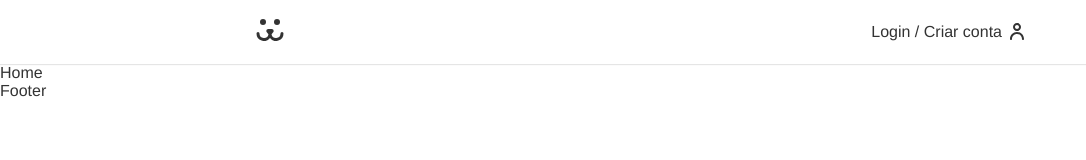
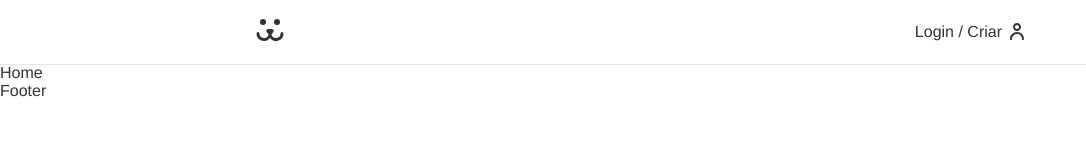
Before and after one commit to jorgejrdj/instadog, a React (Create React App) app: page / in a window 1280 px wide. Shown: the top 160 px of the page, without its empty margins (0-1086 px from the left). Built offline with nearby package versions, Linux system fonts and the light colour scheme.

Commit message:
login finalizado

```diff
--- a/src/Components/Header.js
+++ b/src/Components/Header.js
@@ -5,21 +5,25 @@ import { ReactComponent as Dogs } from '../Assets/dogs.svg'
 import { UserContext } from '../UserContext';
 
 export const Header = () => {
-  const { data } = React.useContext(UserContext);
+  const { data, userLogout } = React.useContext(UserContext);
 
   return (
-    <div className={styles.header}>
+    <header className={styles.header}>
       <nav className={`${styles.nav} container`}>
-        <Link className={styles.logo} to="/" aria-label="Dogs-Home">
+        <Link className={styles.logo} to="/" aria-label="Dogs - Home">
           <Dogs />
         </Link>
-        {data ? (<Link className={styles.login} to="/conta">
-          {data.nome}</Link>
-        ) : (<Link className={styles.login} to="/login">
-          Login / Criar conta</Link>
+        {data ? (
+          <Link className={styles.login} to="/conta">
+            {data.nome}
+            <button onClick={userLogout}>Sair</button>
+          </Link>
+        ) : (
+          <Link className={styles.login} to="/login">
+            Login / Criar
+          </Link>
         )}
-
       </nav>
-    </div>
-  )
-}
+    </header>
+  );
+};
--- a/src/Components/Login/Login.js
+++ b/src/Components/Login/Login.js
@@ -1,19 +1,23 @@
 import React from 'react'
-import { Route, Routes } from 'react-router-dom'
+import { Navigate, Route, Routes } from 'react-router-dom'
+import { UserContext } from '../../UserContext'
 import { LoginCreate } from './LoginCreate'
 import { LoginForm } from './LoginForm'
 import { LoginPasswordLost } from './LoginPasswordLost'
 import { LoginPasswordReset } from './LoginPasswordReset'
 
 export const Login = () => {
+  const { login } = React.useContext(UserContext);
+
+  if (login === true) return <Navigate to="/conta" />;
   return (
     <div>
       <Routes>
         <Route path="/" element={<LoginForm />} />
-        <Route path="/criar" element={<LoginCreate />} />
-        <Route path="/perdeu" element={<LoginPasswordLost />} />
-        <Route path="/resetar" element={<LoginPasswordReset />} />
+        <Route path="criar" element={<LoginCreate />} />
+        <Route path="perdeu" element={<LoginPasswordLost />} />
+        <Route path="resetar" element={<LoginPasswordReset />} />
       </Routes>
     </div>
-  )
-}
+  );
+};
--- a/src/Components/Login/LoginForm.js
+++ b/src/Components/Login/LoginForm.js
@@ -6,19 +6,18 @@ import Button from '../Forms/Button';
 import Input from '../Forms/Input';
 
 export const LoginForm = () => {
-  const username = useForm('email');
+  const username = useForm();
   const password = useForm();
 
-
-  const { userLogin } = React.useContext(UserContext)
+  const { userLogin, error, loading } = React.useContext(UserContext);
 
   async function handleSubmit(event) {
     event.preventDefault();
 
     if (username.validate() && password.validate()) {
-      userLogin(username.value, password.value)
+      userLogin(username.value, password.value);
     }
-
+  }
 
   return (
     <section>
@@ -26,11 +25,14 @@ export const LoginForm = () => {
       <form action="" onSubmit={handleSubmit}>
         <Input label="Usuário" type="text" name="username" {...username} />
         <Input label="Senha" type="password" name="password" {...password} />
-          <Button> Entrar </Button>
+        {loading ? (
+          <Button disabled>Carregando...</Button>
+        ) : (
+          <Button>Entrar</Button>
+        )}
+        {error && <p>{error}</p>}
       </form>
-
-        <Link to="/login/criar">Cadastrar-se</Link>
+      <Link to="/login/criar">Cadastro</Link>
     </section>
-    )
-  }
-}
+  );
+};
--- a/src/UserContext.js
+++ b/src/UserContext.js
@@ -1,6 +1,6 @@
-import { getSuggestedQuery } from '@testing-library/react';
-import React from 'react'
-import { TOKEN_POST, USER_GET } from './api';
+import React from 'react';
+import { TOKEN_POST, TOKEN_VALIDATE_POST, USER_GET } from './api';
+import { useNavigate } from 'react-router-dom';
 
 export const UserContext = React.createContext();
 
@@ -9,6 +9,19 @@ export const UserStorage = ({ children }) => {
   const [login, setLogin] = React.useState(null);
   const [loading, setLoading] = React.useState(false);
   const [error, setError] = React.useState(null);
+  const navigate = useNavigate();
+
+  const userLogout = React.useCallback(
+    async function () {
+      setData(null);
+      setError(null);
+      setLoading(false);
+      setLogin(false);
+      window.localStorage.removeItem('token');
+      navigate('/login');
+    },
+    [navigate],
+  );
 
   async function getUser(token) {
     const { url, options } = USER_GET(token);
@@ -18,18 +31,51 @@ export const UserStorage = ({ children }) => {
     setLogin(true);
   }
 
-
   async function userLogin(username, password) {
-    const { url, options } = TOKEN_POST({ username, password })
-    const tokenRes = await fetch(url, options);
-    const { token } = await tokenRes.json();
-    window.localStorage.setItem('token', token);
-    getUser(JSON);
+    try {
+      setError(null);
+      setLoading(true);
+      const { url, options } = TOKEN_POST({ username, password });
+      const tokenRes = await fetch(url, options);
+      if (!tokenRes.ok) throw new Error(`Error: ${tokenRes.statusText}`);
+      const { token } = await tokenRes.json();
+      window.localStorage.setItem('token', token);
+      await getUser(token);
+      navigate('/conta');
+    } catch (err) {
+      setError(err.message);
+      setLogin(false);
+    } finally {
+      setLoading(false);
+    }
   }
 
+  React.useEffect(() => {
+    async function autoLogin() {
+      const token = window.localStorage.getItem('token');
+      if (token) {
+        try {
+          setError(null);
+          setLoading(true);
+          const { url, options } = TOKEN_VALIDATE_POST(token);
+          const response = await fetch(url, options);
+          if (!response.ok) throw new Error('Token inválido');
+          await getUser(token);
+        } catch (err) {
+          userLogout();
+        } finally {
+          setLoading(false);
+        }
+      }
+    }
+    autoLogin();
+  }, [userLogout]);
+
   return (
-    <UserContext.Provider value={{ userLogin, data }}>
+    <UserContext.Provider
+      value={{ userLogin, userLogout, data, error, loading, login }}
+    >
       {children}
     </UserContext.Provider>
-  )
-}
+  );
+};
--- a/src/api.js
+++ b/src/api.js
@@ -13,6 +13,18 @@ export function TOKEN_POST(body) {
   };
 }
 
+export function TOKEN_VALIDATE_POST(token) {
+  return {
+    url: API_URL + '/jwt-auth/v1/token/validate',
+    options: {
+      method: 'POST',
+      headers: {
+        Authorization: 'Bearer ' + token,
+      },
+    },
+  };
+}
+
 export function USER_GET(token) {
   return {
     url: API_URL + '/api/user',
```
Lines whose indentation alone changed are shown as unchanged.
